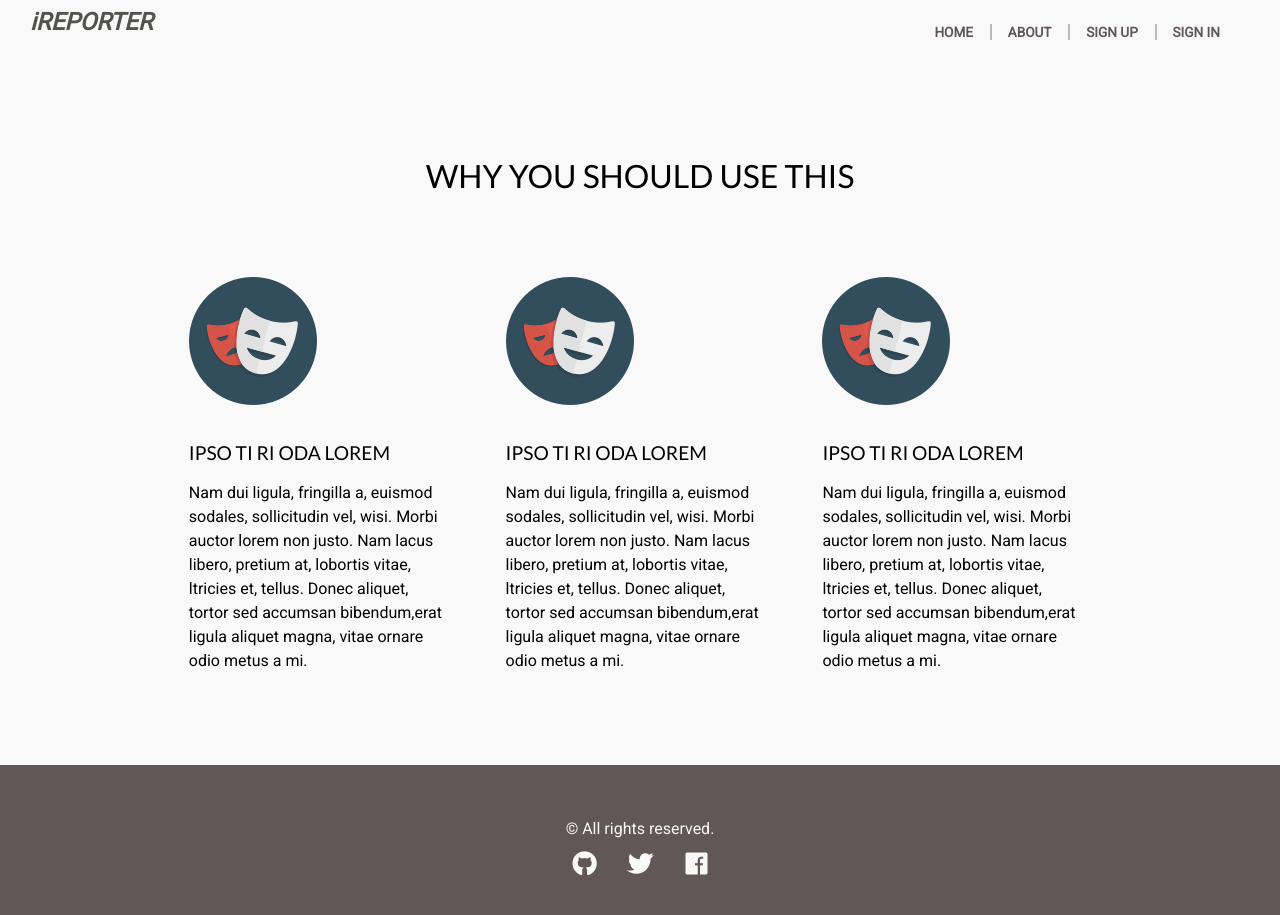
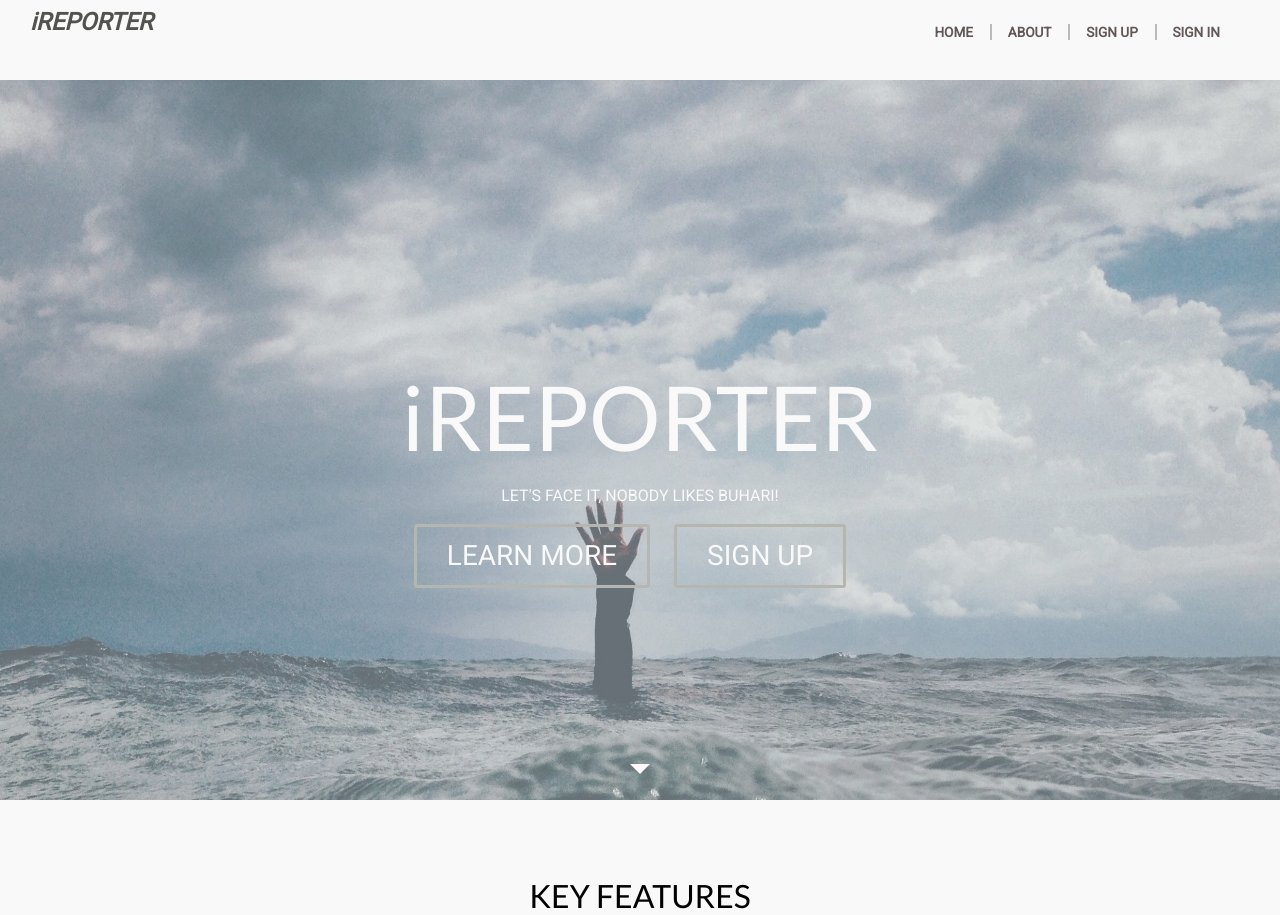
Before and after one commit to meetKazuki/iReporter, a plain HTML site: page ui-templates/index.html in a window 1280 px wide. Shown: the top 915 px of the page. Drawn offline with Linux system fonts and the light colour scheme.

Commit message:
Add site-hero to landing page [#162076486]

```diff
--- a/ui-templates/css/index.css
+++ b/ui-templates/css/index.css
@@ -149,8 +149,8 @@
   text-align: center;
 }
 footer p {
+  color: #f9f9f9;
   margin-bottom: 5px;
-  color: #f9f9f9;
 }
 .social-list {
   list-style: none;
@@ -178,6 +178,73 @@
 .social-link:hover {
   color: #bcbab8;
   transition: all 0.3s ease;
+}
+
+/* *** *** *** Hero Styles *** *** *** */
+.full-hero {
+  background-color: #bcbab8;
+  background-size: cover;
+  height: 90vh;
+  padding-top: 10vh;
+}
+.full-hero:after {
+  border: 10px solid;
+  border-color: #f9f9f9 transparent transparent;
+  bottom: 2vh;
+  content: "";
+  height: 0;
+  left: 50%;
+  position: absolute;
+  transform: translate(-50%, 0);
+  width: 0;
+}
+/* site banner */
+.hero-home {
+  background-image: url(../images/1_sWIkN6u3uVQyAJY9CbtUdw.jpeg);
+  background-position: center top;
+  opacity: .7;
+  transition: all 0.7s ease-in-out;
+}
+.hero-home:hover {
+  background-image: url(../images/2017085_univ_lsr_xl.jpg);
+  background-position: center top;
+  transition: all 0.7s ease-in-out;
+}
+.hero-content {
+  color: #f9f9f9;
+  position: relative;
+  text-align: center;
+  top: 50%;
+  transform: translate(0, -50%);
+}
+.hero-content h1 {
+  color: #f9f9f9;
+  font-size: 7vw;
+  font-weight: 200;
+  margin-bottom: 0.25em;
+}
+.hero-content span {
+  text-transform: uppercase;
+}
+.hero-content p {
+  margin-bottom: 1em;
+  text-transform: uppercase;
+}
+.hero-content a {
+  border: 3px solid #9a9b94;
+  border-radius: 3px;
+  color: #f9f9f9;
+  display: inline-block;
+  font-size: 28px;
+  margin-right: 20px;
+  padding: 15px 30px;
+  text-decoration: none;
+  text-transform: uppercase;
+}
+.hero-content a:hover,
+.hero-content a:active {
+  background-color: #625757;
+  transition: all 0.3s ease-in;
 }
 
 /* *** *** *** Callout Styles *** *** *** */
--- a/ui-templates/index.html
+++ b/ui-templates/index.html
@@ -23,32 +23,47 @@
   </header>
 
   <main class="container">
+    <div class="full-hero hero-home">
+      <div class="hero-content">
+        <h1>i<span>Reporter</span></h1>
+        <p>Let's face it, nobody likes Buhari&excl;</p>
+
+        <a href="#">Learn More</a>
+        <a href="#">Sign up</a>
+      </div>
+    </div>
+
     <div class="callout">
-      <h2>Why You Should Use This</h2>
+      <h2>Key Features</h2>
       <div class="feature-wrapper">
         <div class="feature">
           <img src="images/faces.png" alt="faces">
           <h3>Ipso ti ri oda Lorem</h3>
-          <p>Nam dui ligula, fringilla a, euismod sodales, sollicitudin vel, wisi. Morbi auctor lorem non justo. Nam lacus libero, pretium at, lobortis vitae, ltricies et, tellus. Donec aliquet, tortor sed accumsan bibendum,erat ligula aliquet magna, vitae ornare odio metus a mi.</p>
+          <p>Nam dui ligula, fringilla a, euismod sodales, sollicitudin vel, wisi. Morbi auctor lorem non justo. Nam
+            lacus libero, pretium at, lobortis vitae, ltricies et, tellus. Donec aliquet, tortor sed accumsan
+            bibendum,erat ligula aliquet magna, vitae ornare odio metus a mi.</p>
         </div>
 
         <div class="feature">
           <img src="images/faces.png" alt="faces">
           <h3>Ipso ti ri oda Lorem</h3>
-          <p>Nam dui ligula, fringilla a, euismod sodales, sollicitudin vel, wisi. Morbi auctor lorem non justo. Nam lacus libero, pretium at, lobortis vitae, ltricies et, tellus. Donec aliquet, tortor sed accumsan bibendum,erat ligula aliquet magna, vitae ornare odio metus a mi.</p>
+          <p>Nam dui ligula, fringilla a, euismod sodales, sollicitudin vel, wisi. Morbi auctor lorem non justo. Nam
+            lacus libero, pretium at, lobortis vitae, ltricies et, tellus. Donec aliquet, tortor sed accumsan
+            bibendum,erat ligula aliquet magna, vitae ornare odio metus a mi.</p>
         </div>
 
         <div class="feature">
           <img src="images/faces.png" alt="faces">
           <h3>Ipso ti ri oda Lorem</h3>
-          <p>Nam dui ligula, fringilla a, euismod sodales, sollicitudin vel, wisi. Morbi auctor lorem non justo. Nam lacus libero, pretium at, lobortis vitae, ltricies et, tellus. Donec aliquet, tortor sed accumsan bibendum,erat ligula aliquet magna, vitae ornare odio metus a mi.</p>
+          <p>Nam dui ligula, fringilla a, euismod sodales, sollicitudin vel, wisi. Morbi auctor lorem non justo. Nam
+            lacus libero, pretium at, lobortis vitae, ltricies et, tellus. Donec aliquet, tortor sed accumsan
+            bibendum,erat ligula aliquet magna, vitae ornare odio metus a mi.</p>
         </div>
       </div>
     </div>
   </main>
 
   <footer>
-    <p>&COPY; All rights reserved.</p>
     <ul class="social-list">
       <li>
         <a href="#" class="social-link"><i class="fab fa-github"></i></a>
@@ -60,6 +75,7 @@
         <a href="#" class="social-link"><i class="fab fa-facebook"></i></a>
       </li>
     </ul>
+    <p>&COPY; All rights reserved.</p>
   </footer>
 </body>
 </html>
```
Also changed, not shown: ui-templates/images/1_4lxifywI10Jt7vTBO-g9xA.jpeg (deleted).
